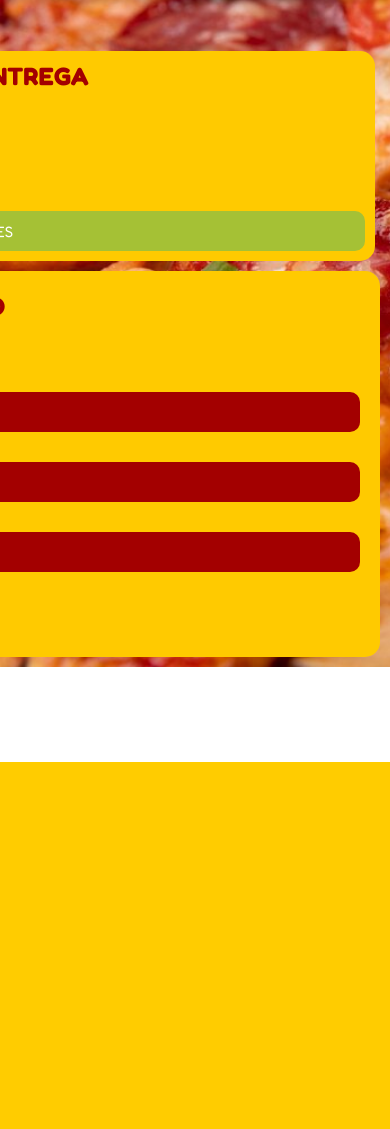
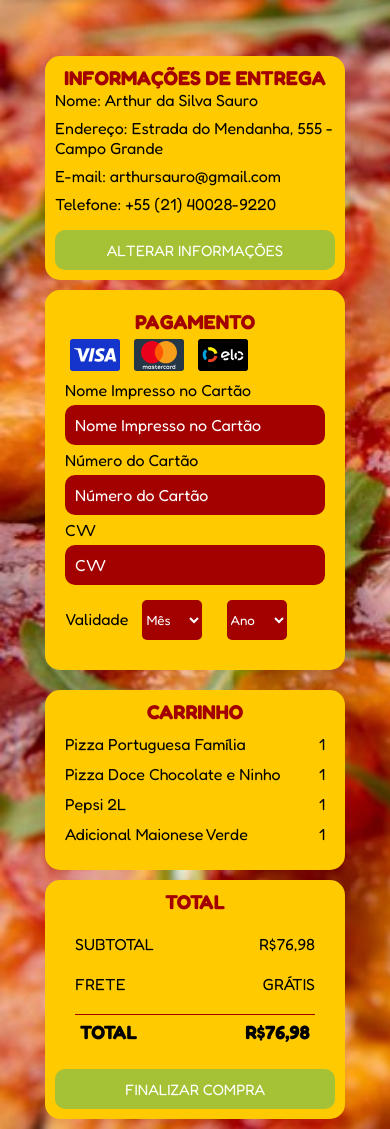
Before and after one commit to Guilherme0308/Projeto-pizzaria, a PHP site: page /fazer_pedido.html in a window 390 px wide; the page is wider, and only the part inside the window is pictured. Shown: the part 82-1211 px from the top of that part. Before the commit the page ends 844 px from the top of that part, so only its background shows below. Run offline with PHP 8.4, Linux system fonts and the light colour scheme.

Commit message:
att responsive fazer_pedido.css

```diff
--- a/assets/css/fazer_pedido.css
+++ b/assets/css/fazer_pedido.css
@@ -1,4 +1,4 @@
-.fazer-pedido{
+.fazer-pedido {
     display: flex;
     justify-content: center;
     flex-wrap: wrap;
@@ -8,7 +8,6 @@
 .group-pedido {
     display: flex;
     justify-content: space-between;
-    gap: 10px;
     font-size: 16px;
 }
 
@@ -20,17 +19,15 @@
 }
 
 .info-box {
-    width: 900px;
-    height: flex;
+    width: 600px;
     background-color: #ffca00;
     border-radius: 15px;
     padding: 10px;
-    margin: 5px;
+    margin: 10px;
 }
 
 .pag-box {
-    width: 900px;
-    height: flex;
+    width: 600px;
     background-color: #ffca00;
     border-radius: 15px;
     padding: 20px;
@@ -65,8 +62,7 @@
 }
 
 .car-box {
-    width: 500px;
-    height: flex;
+    width: 300px;
     background-color: #ffca00;
     border-radius: 15px;
     padding: 10px;
@@ -80,8 +76,7 @@
 }
 
 .total-box {
-    width: 500px;
-    height: flex;
+    width: 300px;
     background-color: #ffca00;
     border-radius: 15px;
     padding: 10px;
@@ -95,7 +90,7 @@
     margin: 20px;
 }
 
-.total-box #total{
+.total-box #total {
     font-weight: bold;
     font-size: larger;
     border-top: 1px solid #a30000;
@@ -117,7 +112,7 @@
     transition: background-color 0.3s ease;
 }
 
-button:hover {
+.group-pedido button:hover {
     background-color: #718d00;
 }
 
@@ -125,3 +120,36 @@ button:hover {
     width: 50px;
     margin: 5px;
 }
+
+/* responsive */
+@media (max-width: 900px) {
+
+    .group-pedido {
+        flex-direction: column;
+    }
+
+    .car-box,
+    .total-box,
+    .info-box,
+    .pag-box {
+        width: 600px;
+    }
+
+    .group-pedido h1 {
+        font-size: 20px;
+    }
+}
+
+@media (max-width: 600px) {
+
+    .group-pedido {
+        flex-direction: column;
+    }
+
+    .car-box,
+    .total-box,
+    .info-box,
+    .pag-box {
+        width: 300px;
+    }
+}
```
